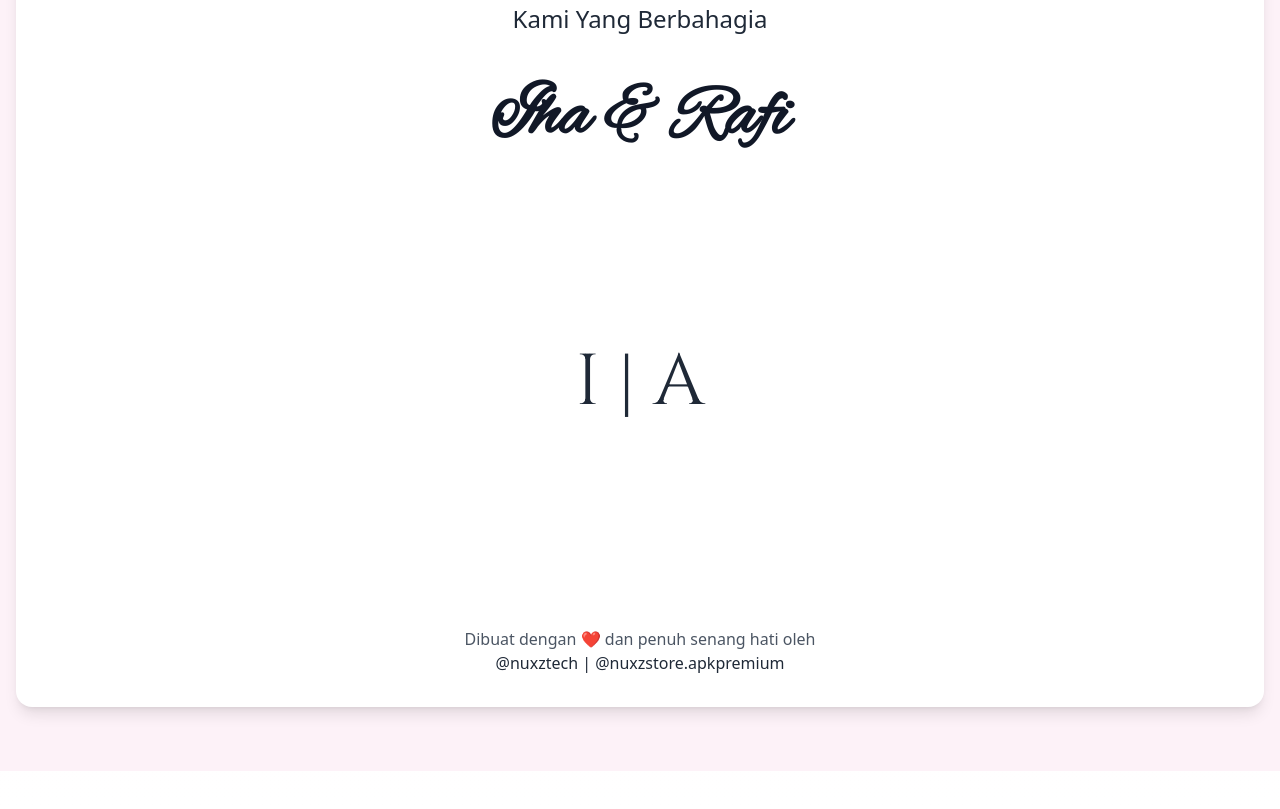
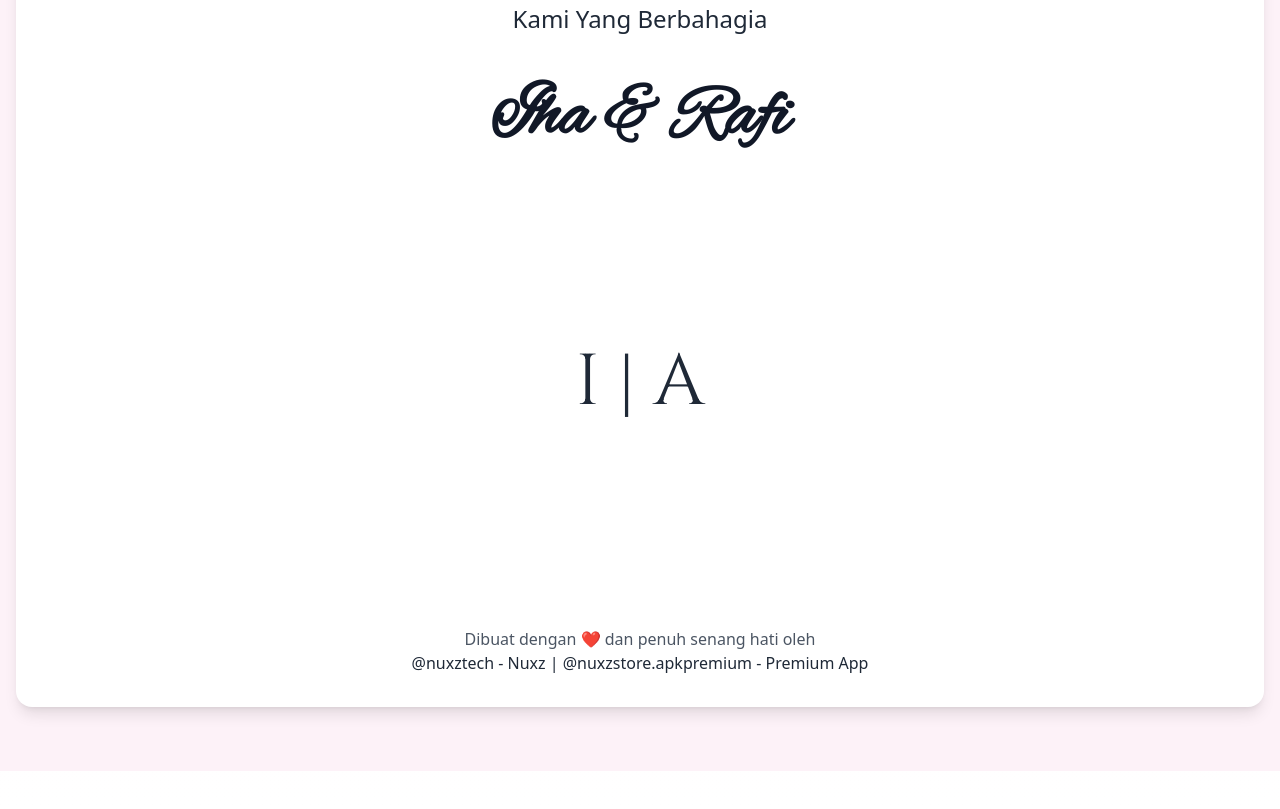
Before and after one commit to isoul87/ihaandrafi, a website: page index.html in a window 1280 px wide. Shown: the part 2738-3547 px from the top of the page. Drawn offline with nearby package versions, Linux system fonts and the light colour scheme; a web font is replaced by a local one.

Commit message:
add style

```diff
--- a/index.html
+++ b/index.html
@@ -144,7 +144,10 @@
       <h1 class="text-7xl font-cinzel mb-52">I | A</h1>
       <div class="flex flex-col items-center">
         <p class="text-gray-600 text-center">Dibuat dengan ❤️ dan penuh senang hati oleh</p>
-        <a href="https://www.instagram.com/nuxztech/" class="hover:text-pink-300 transition-all duration-500">@nuxztech | @nuxzstore.apkpremium</a>
+        <div>
+          <a href="https://www.instagram.com/nuxztech/" class="hover:text-pink-300 transition-all duration-500">@nuxztech - Nuxz |</a>
+          <a href="https://www.instagram.com/nuxzstore.apkpremium/" class="hover:text-pink-300 transition-all duration-500">@nuxzstore.apkpremium - Premium App</a>
+        </div>
       </div>
     </div>
   </section>
```
